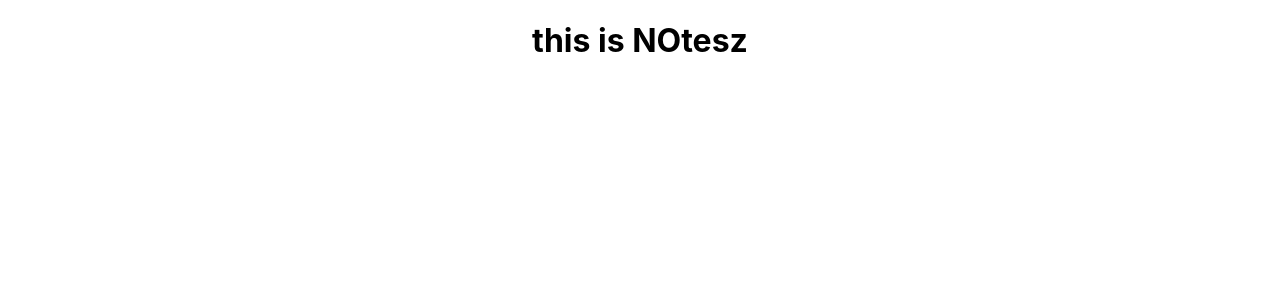
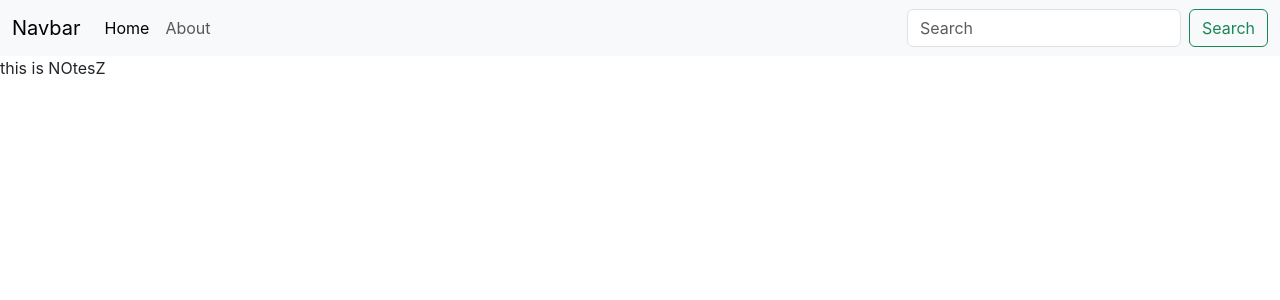
Before and after one commit to laveshverma/notesZ, a React (Create React App) app: page / in a window 1280 px wide. Shown: the top 300 px of the page. Built offline with nearby package versions, Linux system fonts and the light colour scheme.

Commit message:
routes and nav

```diff
--- a/public/index.html
+++ b/public/index.html
@@ -24,7 +24,8 @@
       work correctly both with client-side routing and a non-root public URL.
       Learn how to configure a non-root public URL by running `npm run build`.
     -->
-    <title>React App</title>
+    <link href="https://cdn.jsdelivr.net/npm/bootstrap@5.3.0/dist/css/bootstrap.min.css" rel="stylesheet" integrity="sha384-9ndCyUaIbzAi2FUVXJi0CjmCapSmO7SnpJef0486qhLnuZ2cdeRhO02iuK6FUUVM" crossorigin="anonymous">
+    <title>NotesZ</title>
   </head>
   <body>
     <noscript>You need to enable JavaScript to run this app.</noscript>
@@ -39,5 +40,6 @@
       To begin the development, run `npm start` or `yarn start`.
       To create a production bundle, use `npm run build` or `yarn build`.
     -->
+    <script src="https://cdn.jsdelivr.net/npm/bootstrap@5.3.0/dist/js/bootstrap.bundle.min.js" integrity="sha384-geWF76RCwLtnZ8qwWowPQNguL3RmwHVBC9FhGdlKrxdiJJigb/j/68SIy3Te4Bkz" crossorigin="anonymous"></script>
   </body>
 </html>
--- a/src/App.js
+++ b/src/App.js
@@ -1,11 +1,29 @@
+import React from 'react'
+import {
+  BrowserRouter as Router,
+  Routes,
+  Route,
+} from "react-router-dom";
+import './App.css';
+import Navbar from './components/Navbar';
+import Home from './components/Home';
+import About from './components/About';
 
-import './App.css';
 
 function App() {
   return (
-    <div className="App">
-      <h1>this is NOtesz</h1>
-    </div>
+    <>
+    <Router>
+    <Navbar/>
+
+    <Routes>
+          <Route exact path="/" element={<Home/>}/>
+
+          <Route exact path="/about" element={<About/>}/>
+
+        </Routes>
+    </Router>
+    </>
   );
 }
 
--- /dev/null
+++ b/src/components/About.js
@@ -0,0 +1,9 @@
+import React from 'react'
+
+const About = () => {
+  return (
+    <div>This is About</div>
+  )
+}
+
+export default About
--- /dev/null
+++ b/src/components/Home.js
@@ -0,0 +1,9 @@
+import React from 'react'
+
+function home() {
+  return (
+    <div>this is NOtesZ</div>
+  )
+}
+
+export default home
--- /dev/null
+++ b/src/components/Navbar.js
@@ -0,0 +1,35 @@
+import React from 'react'
+import {
+    Link
+  } from "react-router-dom";
+
+const Navbar = () => {
+  return (
+    <div>
+        <nav className="navbar navbar-expand-lg bg-body-tertiary">
+  <div className="container-fluid">
+    <Link className="navbar-brand" to="/">Navbar</Link>
+    <button className="navbar-toggler" type="button" data-bs-toggle="collapse" data-bs-target="#navbarSupportedContent" aria-controls="navbarSupportedContent" aria-expanded="false" aria-label="Toggle navigation">
+      <span className="navbar-toggler-icon"></span>
+    </button>
+    <div className="collapse navbar-collapse" id="navbarSupportedContent">
+      <ul className="navbar-nav me-auto mb-2 mb-lg-0">
+        <li className="nav-item">
+          <Link className="nav-link active" aria-current="page" to="/">Home</Link>
+        </li>
+        <li className="nav-item">
+          <Link className="nav-link" to="/about">About</Link>
+        </li>
+        </ul>
+      <form className="d-flex" role="search">
+        <input className="form-control me-2" type="search" placeholder="Search" aria-label="Search"/>
+        <button className="btn btn-outline-success" type="submit">Search</button>
+      </form>
+    </div>
+  </div>
+  </nav>
+    </div>
+  )
+}
+
+export default Navbar
```
